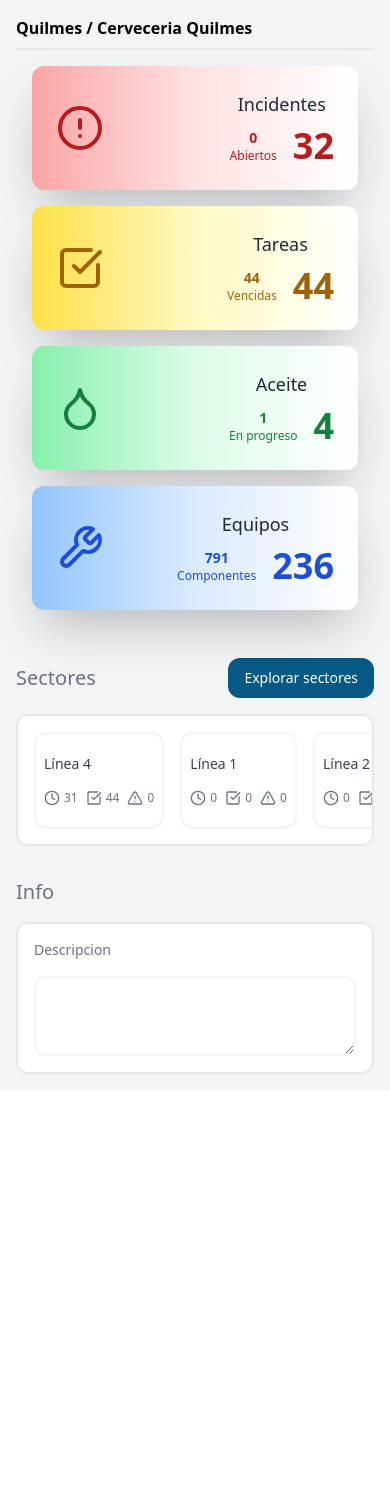
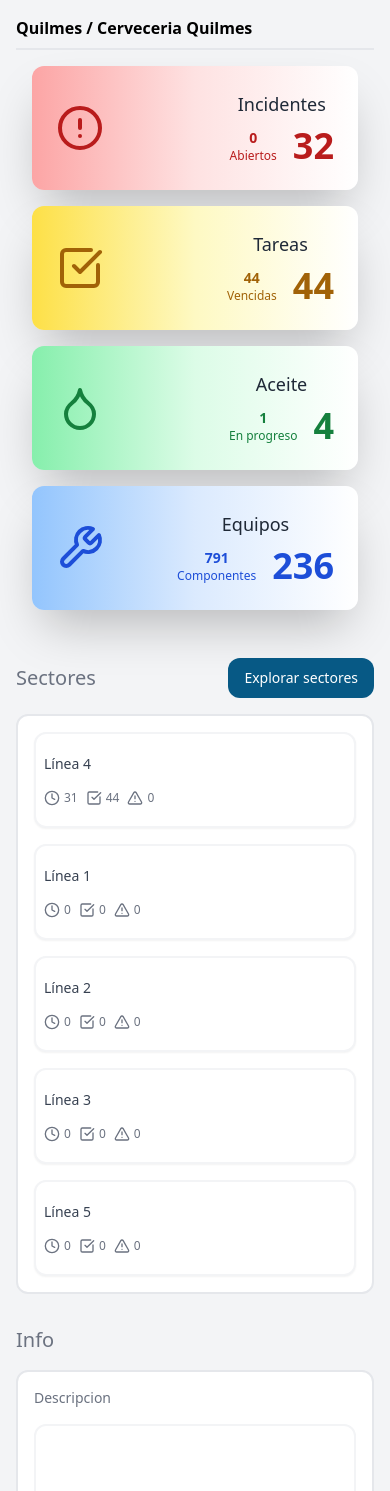
Before and after one commit to SmaniaMatias20/Bech-Front, a React (Vite) app: page / in a window 390 px wide. Shown: the top 1491 px of the page. Before the commit the page ends 1090 px from the top, so only its background shows below. Built offline with nearby package versions, Linux system fonts and the light colour scheme.

Commit message:
fin de la pagina de prueba

```diff
--- a/src/components/custom/SectorsSection.tsx
+++ b/src/components/custom/SectorsSection.tsx
@@ -10,13 +10,17 @@
 const SectorsSection: React.FC<SectorsSectionProps> = ({ title }) => {
     return (
         <section className="flex flex-col p-4 gap-4">
-            <div className='flex justify-between items-center'>
-                <h2 className='text-xl text-gray-500'>{title}</h2>
-                <Button className='bg-sky-800 text-white rounded-xl'>Explorar sectores</Button>
+            <div className="flex justify-between items-center">
+                <h2 className="text-xl text-gray-500">{title}</h2>
+                <Button className="bg-sky-800 hover:bg-sky-900 text-white rounded-xl">
+                    Explorar sectores
+                </Button>
             </div>
-            <div className="flex bg-white  border-2 border-gray-200 rounded-xl p-4 gap-4 overflow-x-auto">
-                {sectors.map((sector) => (
+            {/* Apply responsive flex direction */}
+            <div className="flex bg-white border-2 border-gray-200 rounded-xl p-4 gap-4 overflow-x-auto md:flex-row flex-col">
+                {sectors.map((sector, index) => (
                     <CardSector
+                        key={index}
                         title={sector.title}
                         time={sector.time}
                         tasks={sector.tasks}
```
